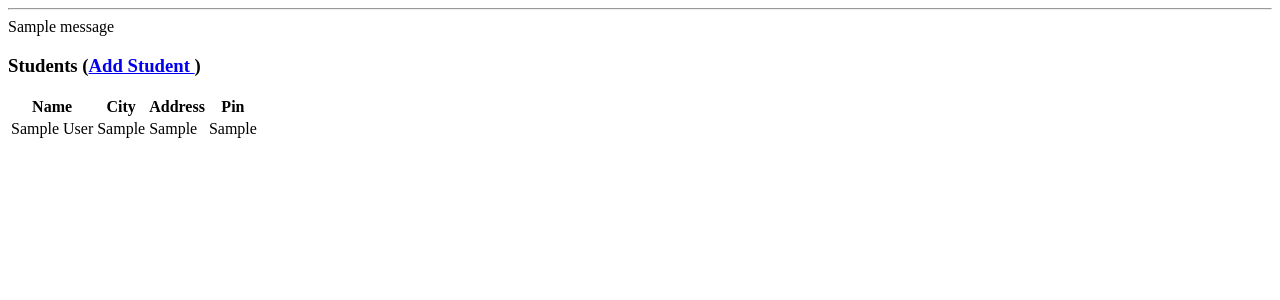
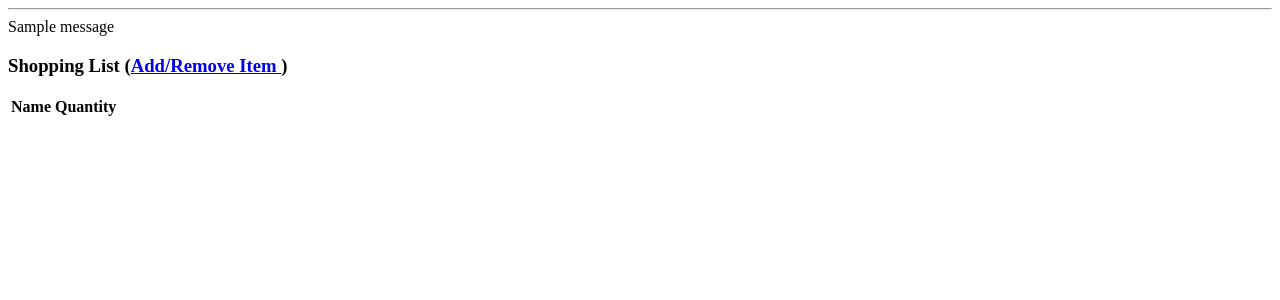
Before and after one commit to sherry-q/ASE-hw2, a Flask app: page / in a window 1280 px wide. Shown: the top 300 px of the page. Run offline with Flask 2, Linux system fonts and the light colour scheme; tables that the repository leaves empty hold one stand-in row (values such as "Sample post"); one stand-in notice (Sample message) is shown; lists and menus that the app fills with data are empty.

Commit message:
change app to shopping list

```diff
--- a/app.py
+++ b/shopping_list.py
@@ -7,41 +7,36 @@
 
 db = SQLAlchemy(app)
 
-class students(db.Model):
-   id = db.Column('student_id', db.Integer, primary_key = True)
+class shopping_list(db.Model):
+   id = db.Column('item', db.Integer, primary_key = True)
    name = db.Column(db.String(100))
-   city = db.Column(db.String(50))
-   addr = db.Column(db.String(200))
-   pin = db.Column(db.String(10))
+   quantity = db.Column(db.String(100))
 
-   def __init__(self, name, city, addr,pin):
+   def __init__(self, name, quantity):
       self.name = name
-      self.city = city
-      self.addr = addr
-      self.pin = pin
+      self.quantity = quantity
 
 @app.route('/')
 def show_all():
-   print students.query.all()
-   return render_template('show_all.html', students = students.query.all() )
+   return render_template('show_all.html', shopping_list = shopping_list.query.all() )
 
-@app.route('/new', methods = ['GET', 'POST'])
-def new():
+@app.route('/form', methods = ['GET', 'POST'])
+def form():
    if request.method == 'POST':
-      if not request.form['name'] or not request.form['city'] or not request.form['addr'] or not request.form['pin']:
+      if not request.form['name'] or not request.form['quantity']:
          flash('Please enter all the fields', 'error')
       else:
-         student = students(request.form['name'], request.form['city'], request.form['addr'], request.form['pin'])
-         #if request.form['add']
-         db.session.add(student)
-         db.session.commit()
-         flash('Record was successfully added')
-         #else:
-         #   db.session.delete(student)
-         #   db.session.commit()
-         #   flash('Record was successfully removed')
+         item = shopping_list(request.form['name'], request.form['quantity'])
+         if request.form['add']:
+            db.session.add(item)
+            db.session.commit()
+            flash('Record was successfully added')
+         else:
+            db.session.delete(item)
+            db.session.commit()
+            flash('Record was successfully removed')
          return redirect(url_for('show_all'))
-   return render_template('new.html')
+   return render_template('form.html')
 """
 @app.route('/remove', methods = ['GET', 'POST'])
 def remove():
--- a/templates/show_all.html
+++ b/templates/show_all.html
@@ -8,26 +8,22 @@
          {{ message }}
       {%- endfor %}
 
-      <h3>Students (<a href = "{{ url_for('new') }}">Add Student
+      <h3>Shopping List (<a href = "{{ url_for('form') }}">Add/Remove Item
          </a>)</h3>
 
       <table>
          <thead>
             <tr>
                <th>Name</th>
-               <th>City</th>
-               <th>Address</th>
-               <th>Pin</th>
+               <th>Quantity</th>
             </tr>
          </thead>
 
          <tbody>
-            {% for student in students %}
+            {% for item in list %}
                <tr>
-                  <td>{{ student.name }}</td>
-                  <td>{{ student.city }}</td>
-                  <td>{{ student.addr }}</td>
-                  <td>{{ student.pin }}</td>
+                  <td>{{ item.name }}</td>
+                  <td>{{ item.quantity }}</td>
                </tr>
             {% endfor %}
          </tbody>
```
Also changed, not shown: templates/form.html (renamed from new.html, +4 -8 lines), templates/new.html (deleted, +0 -27 lines).
